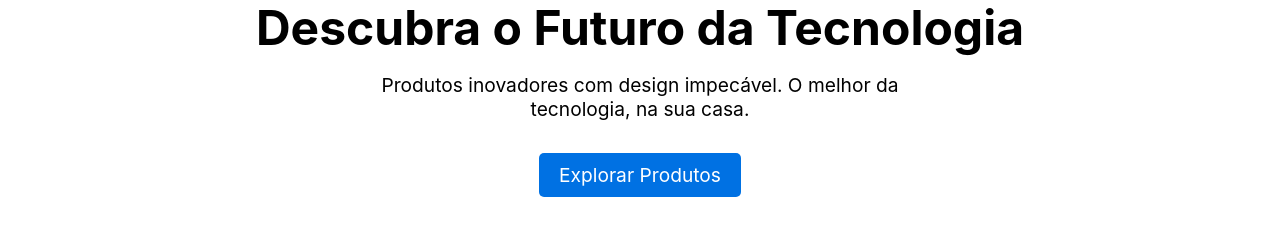
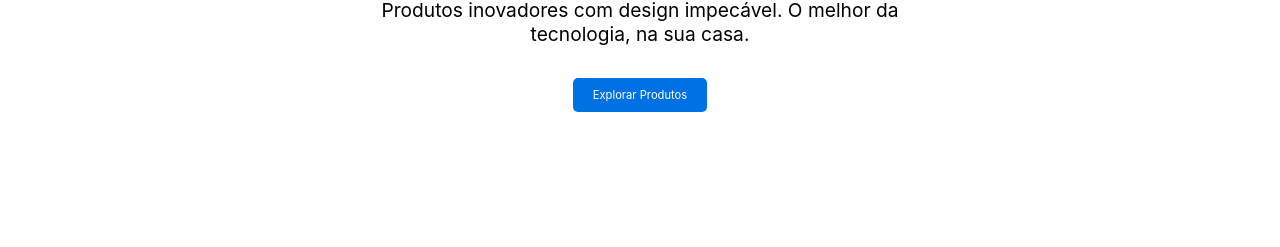
Before and after one commit to LaylaJHB/products, a React (Vite) app in the folder frontend/: page / in a window 1280 px wide. Shown: the part 289-536 px from the top of the page. Built offline with nearby package versions, Linux system fonts and the light colour scheme; the HTML template or start-up script is replaced by a standard one.

Commit message:
Ajusta Botão da home

```diff
--- a/frontend/src/components/Hero.jsx
+++ b/frontend/src/components/Hero.jsx
@@ -7,7 +7,7 @@ const HeroSection = styled.section`
   align-items: center;
   justify-content: center;
   text-align: center;
-  height: 80vh;
+  height: 60vh;
   background: ${({ theme }) => theme.background};
   color: ${({ theme }) => theme.text};
   padding: 2rem;
@@ -27,7 +27,7 @@ const HeroSection = styled.section`
 
 const Button = styled.button`
   padding: 10px 20px;
-  font-size: 1.2rem;
+  font-size: 0.7rem;
   border: none;
   border-radius: 5px;
   background: ${({ theme }) => theme.primary};
--- a/frontend/src/pages/Home.jsx
+++ b/frontend/src/pages/Home.jsx
@@ -7,8 +7,9 @@ const Home = () => {
   return (
     <>
       <Hero />
+      <ProductCarousel />
       <ProductHighlight />
-      <ProductCarousel />
+
       <Footer />
     </>
   );
```
